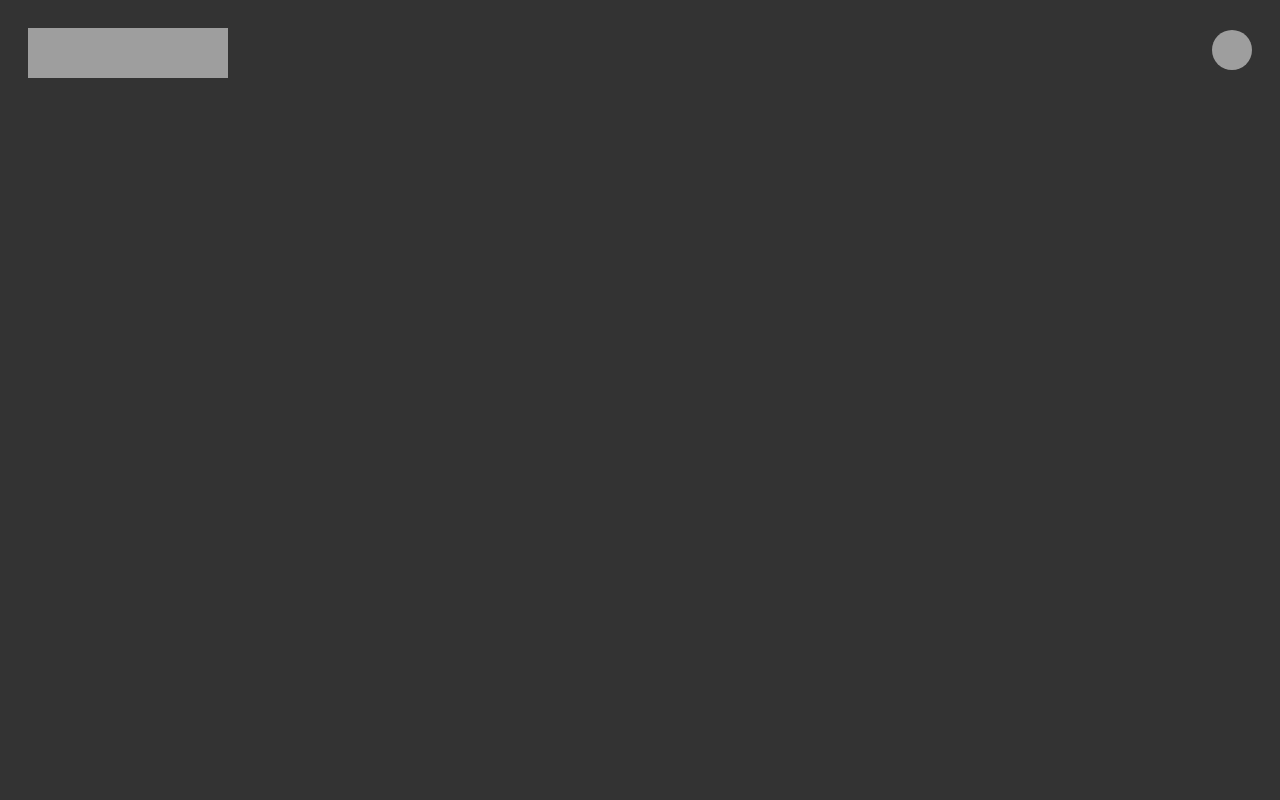
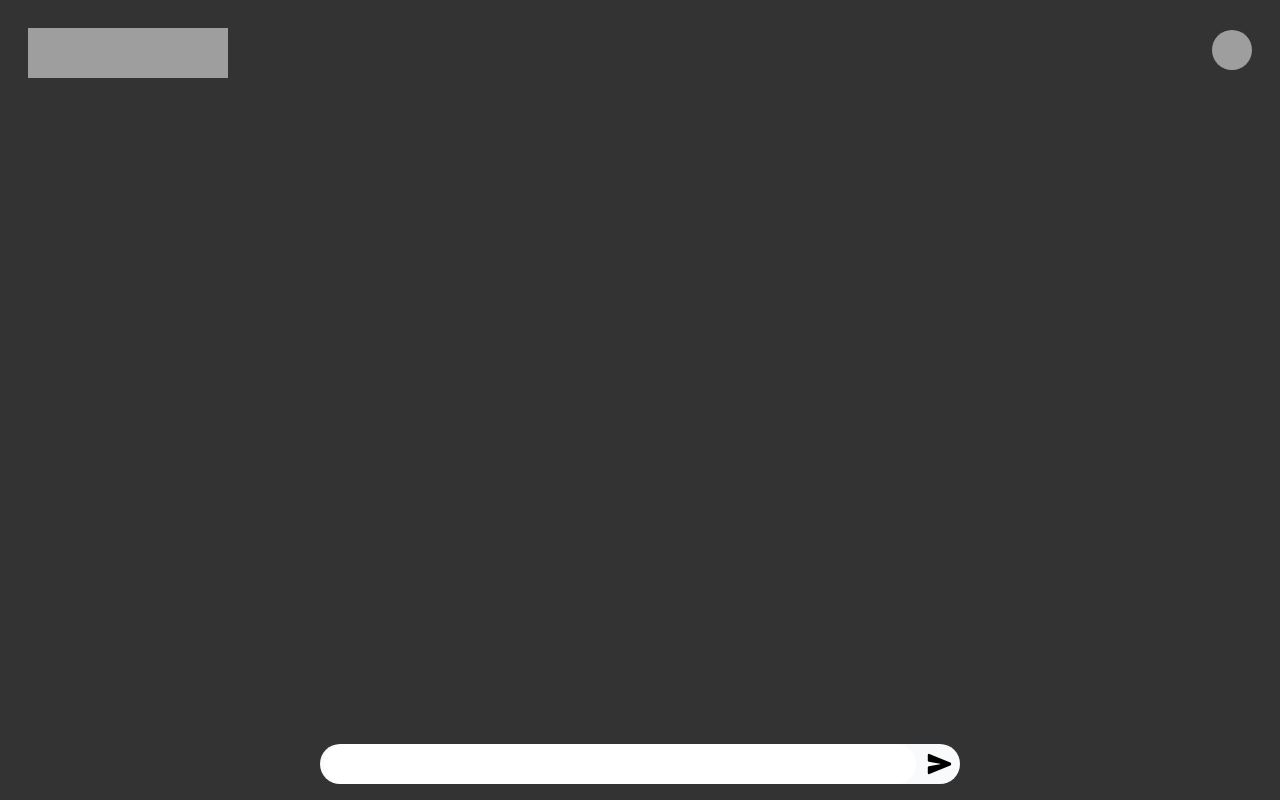
Before and after one commit to Vivekk-11/Text-to-image, a Next.js app: page / in a window 1280 px wide. Built offline with nearby package versions, Linux system fonts and the light colour scheme; grey boxes are pictures that could not be loaded.

Commit message:
feat: user text input

```diff
--- /dev/null
+++ b/app/(main)/_components/text-input.tsx
@@ -0,0 +1,27 @@
+"use client";
+
+import { FormEvent } from "react";
+import { IoSend } from "react-icons/io5";
+
+export const TextInput = () => {
+  const handleSubmit = (event: FormEvent) => {
+    event.preventDefault();
+  };
+
+  return (
+    <form
+      onSubmit={handleSubmit}
+      className="w-1/2 h-10 fixed left-1/2 -translate-x-1/2 bottom-4"
+    >
+      <div className="w-full relative rounded-3xl bg-slate-50 h-full py-2">
+        <input className="px-1.5 outline-none absolute rounded-3xl top-0 left-1 w-[92.5%] h-full" />
+        <button
+          className="absolute top-1/2 -translate-y-1/2 right-2"
+          type="submit"
+        >
+          <IoSend size={25} />
+        </button>
+      </div>
+    </form>
+  );
+};
--- /dev/null
+++ b/app/(main)/page.tsx
@@ -0,0 +1,9 @@
+import { TextInput } from "./_components/text-input";
+
+export default function Home() {
+  return (
+    <main className="">
+      <TextInput />
+    </main>
+  );
+}
--- a/app/page.tsx
+++ /dev/null
@@ -1,3 +0,0 @@
-export default function Home() {
-  return <></>;
-}
```
